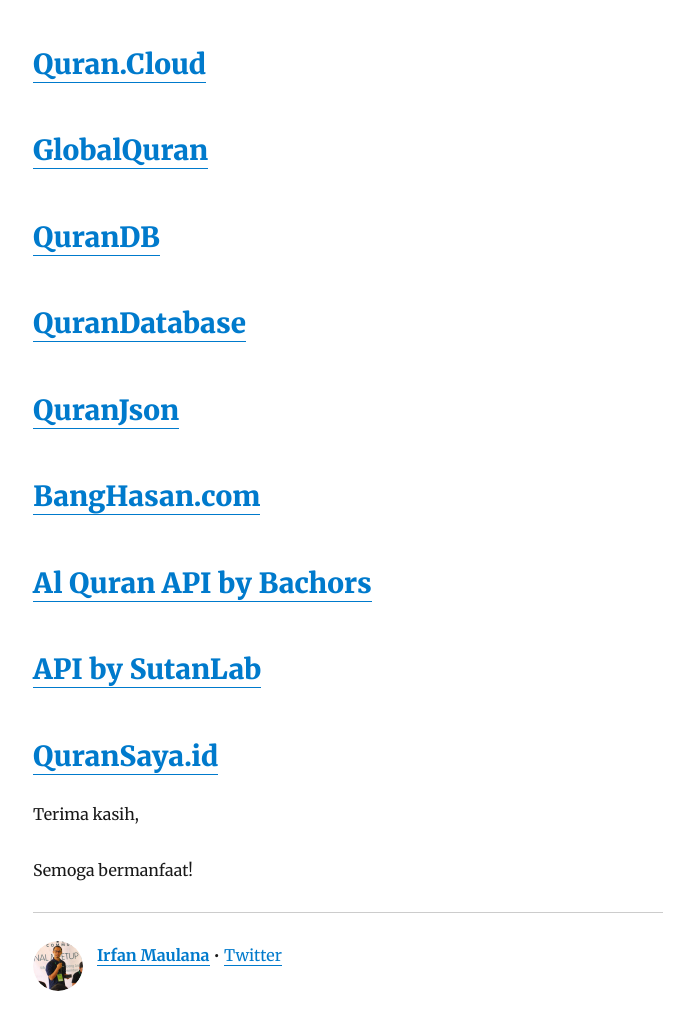
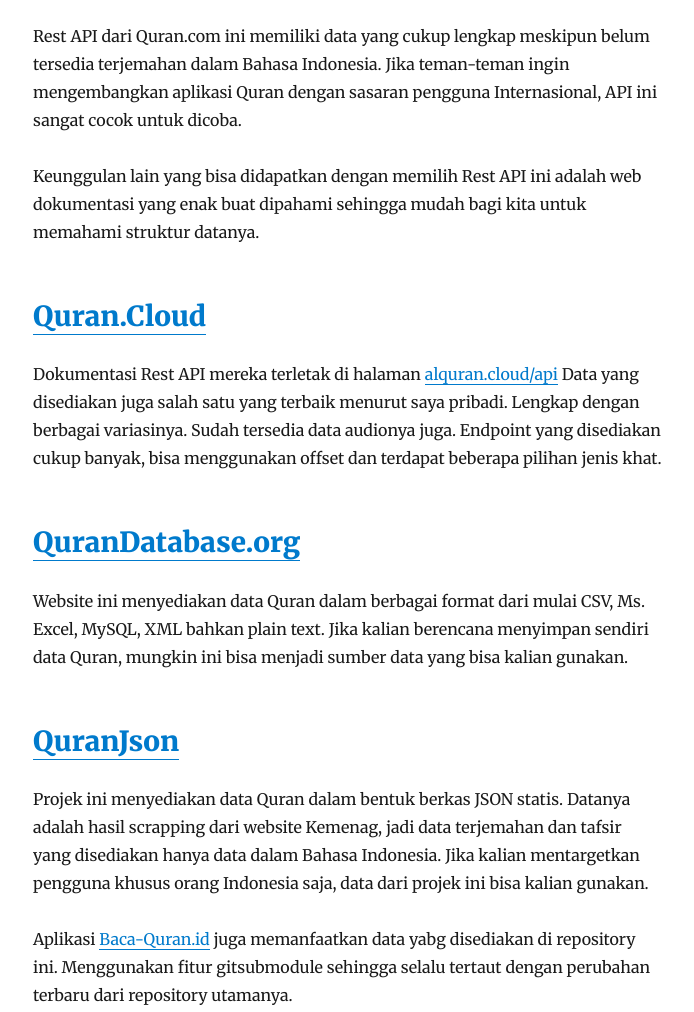
Before and after one commit to mazipan-quran-offline/tulisan, a Gatsby site: page /2020-06-08-quran-database-dan-api-gratis-untuk-developer/ in a window 1280 px wide. Shown: the part 500-1512 px from the top of the page, without its empty margins (292-986 px from the left). Built offline with nearby package versions, Linux system fonts and the light colour scheme; Gatsby itself is replaced by a stand-in of ours; some packages are replaced by stand-ins of ours.

Commit message:
Update index.md

```diff
--- a/content/blog/2020-06-08-quran-database-dan-api-gratis-untuk-developer/index.md
+++ b/content/blog/2020-06-08-quran-database-dan-api-gratis-untuk-developer/index.md
@@ -11,23 +11,50 @@
 
 ## [Quran.com](https://quran.api-docs.io/v3/)
 
-## [Quran.Cloud](https://alquran.cloud/api)
+Rest API dari Quran.com ini memiliki data yang cukup lengkap meskipun belum tersedia terjemahan dalam Bahasa Indonesia.
+Jika teman-teman ingin mengembangkan aplikasi Quran dengan sasaran pengguna Internasional, API ini sangat cocok untuk dicoba.
 
-## [GlobalQuran](https://docs.globalquran.com/index.php/API:Data/Quran_List)
+Keunggulan lain yang bisa didapatkan dengan memilih Rest API ini adalah web dokumentasi yang enak buat dipahami sehingga mudah bagi kita untuk memahami struktur datanya.
 
-## [QuranDB](https://qurandb.com/)
+## [Quran.Cloud](https://alquran.cloud/)
 
-## [QuranDatabase](http://www.qurandatabase.org/)
+Dokumentasi Rest API mereka terletak di halaman [alquran.cloud/api](https://alquran.cloud/api)
+Data yang disediakan juga salah satu yang terbaik menurut saya pribadi.
+Lengkap dengan berbagai variasinya.
+Sudah tersedia data audionya juga.
+Endpoint yang disediakan cukup banyak, bisa menggunakan offset dan terdapat beberapa pilihan jenis khat.
+
+## [QuranDatabase.org](http://www.qurandatabase.org/)
+
+Website ini menyediakan data Quran dalam berbagai format dari mulai CSV, Ms. Excel, MySQL, XML bahkan plain text.
+Jika kalian berencana menyimpan sendiri data Quran, mungkin ini bisa menjadi sumber data yang bisa kalian gunakan.
 
 ## [QuranJson](https://github.com/rioastamal/quran-json)
 
+Projek ini menyediakan data Quran dalam bentuk berkas JSON statis.
+Datanya adalah hasil scrapping dari website Kemenag, jadi data terjemahan dan tafsir yang disediakan hanya data dalam Bahasa Indonesia.
+Jika kalian mentargetkan pengguna khusus orang Indonesia saja, data dari projek ini bisa kalian gunakan.
+
+Aplikasi [Baca-Quran.id](https://www.baca-quran.id) juga memanfaatkan data yabg disediakan di repository ini.
+Menggunakan fitur gitsubmodule sehingga selalu tertaut dengan perubahan terbaru dari repository utamanya.
+
 ## [BangHasan.com](https://fathimah.docs.apiary.io/)
+
+Saya sendiri belum tau apakah projek ini masih diurus atau tidak, tapi Rest API dari sini tersedia gratis.
+Kalau teman-teman ada waktu mungkin bisa coba cek terlebih dahulu.
+Di websitenya sudah tersedia dokumentasi yang cukup untuk menerangkan berbagai endpoint Yang tersedia.
 
 ## [Al Quran API by Bachors](https://github.com/bachors/Al-Quran-ID-API)
 
+API dari Bachors yang legendaris ini sayangnya datang dengan dokumentasi yang minim.
+Datanya juga hanya tersedia dalam bahasa Indonesia, jadi hanya cocok untuk aplikasi bahasa Indonesia.
+
 ## [API by SutanLab](https://api.quran.sutanlab.id/)
 
-## [QuranSaya.id](https://api.quransaya.id/)
+API yang masih cukup muda, masih butuh beberapa saat untuk bisa mengatakan bahwa API nya sudah cukup untuk kalian mengembangkan aplikasi kalian.
+Tapi seharusnya untuk aplikasi dasar sudah cukup mumpuni buat temen-temen.
+Di deploy di Vercel yang punya reputasi baik.
+Tinggal melihat apakah repsonse nya selalu baik setiap kali kalian hit.
 
 Terima kasih,
 
```
